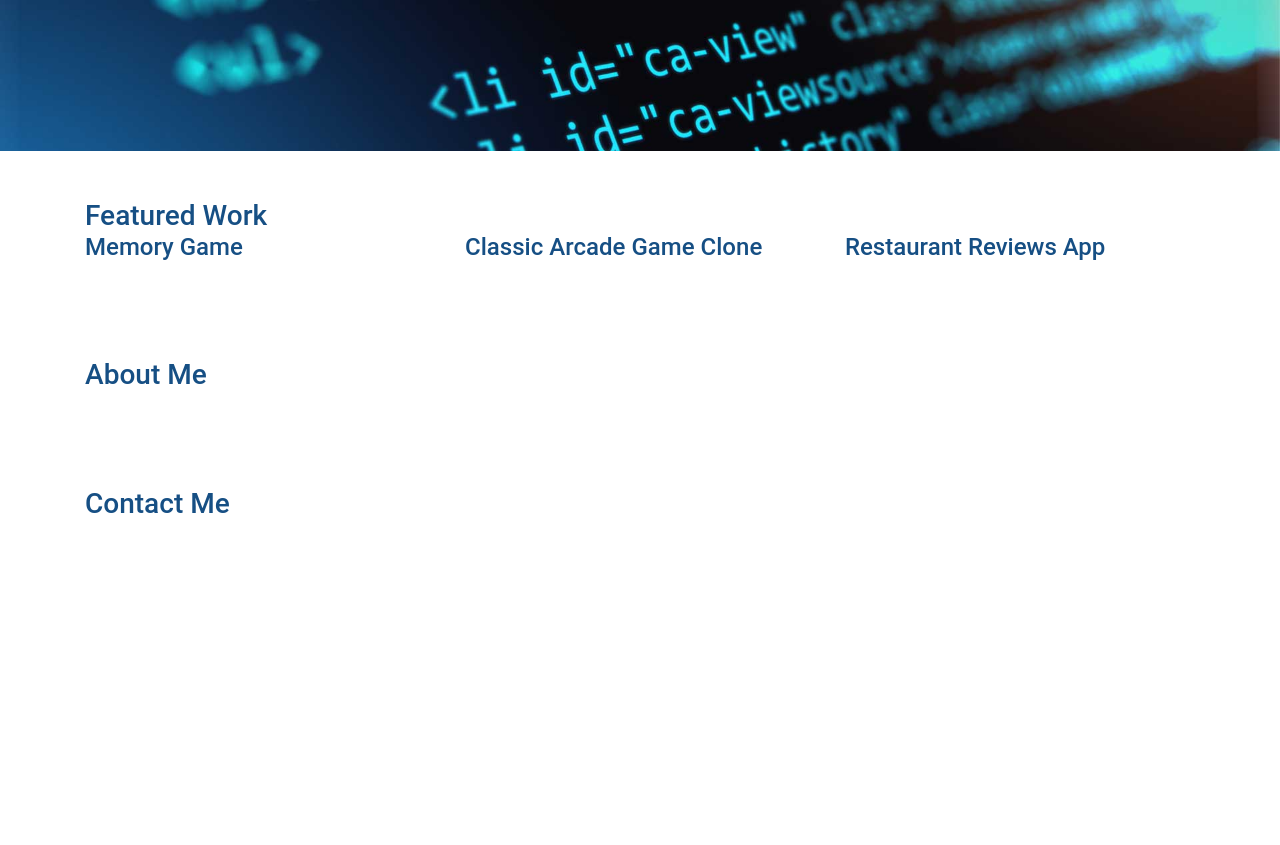
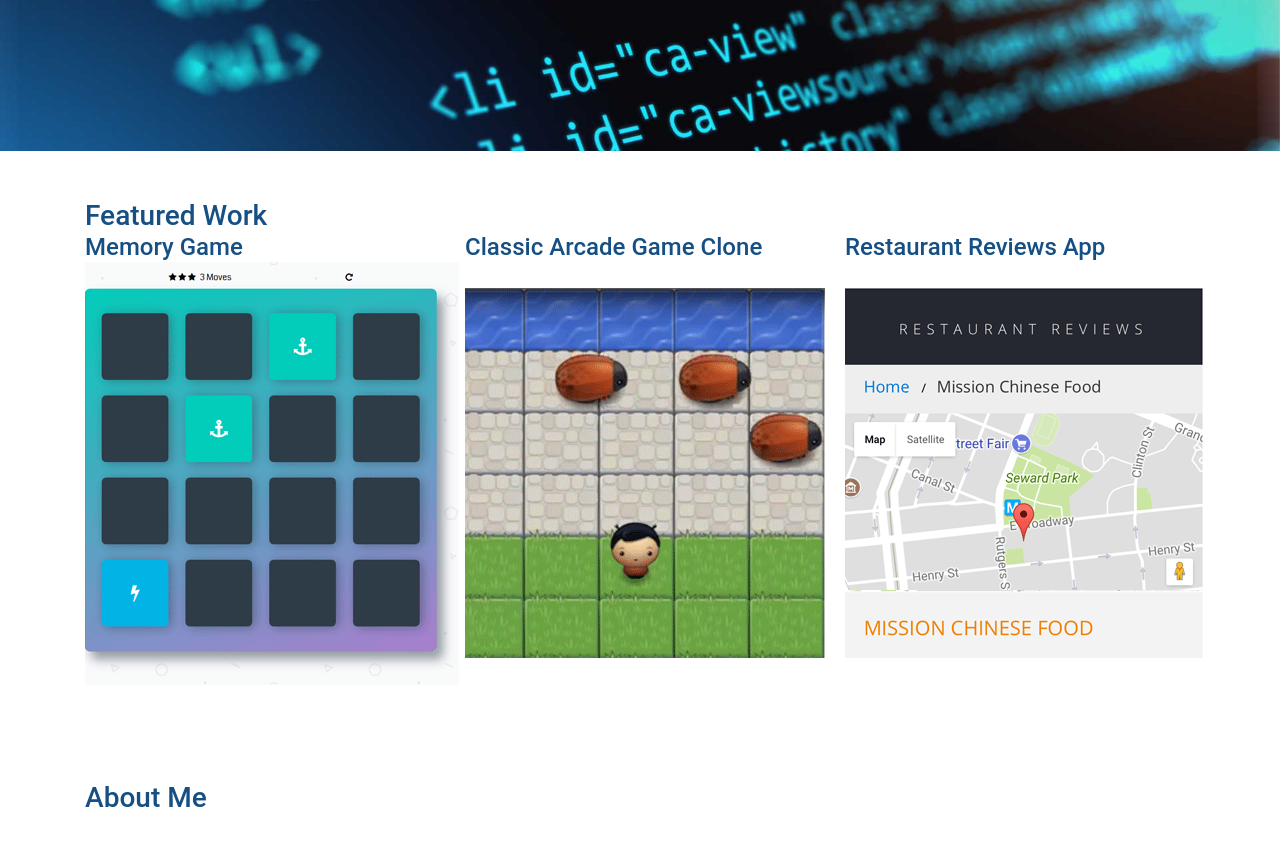
Before and after one commit to kathhill/portfolio-website, a plain HTML site: page index.html in a window 1280 px wide. Shown: the part 403-1248 px from the top of the page. Before the commit the page ends 972 px from the top, so only its background shows below. Drawn offline with nearby package versions, Linux system fonts and the light colour scheme.

Commit message:
add image paths

```diff
--- a/index.html
+++ b/index.html
@@ -48,12 +48,15 @@
 					<div class="row">
 						<div class="col-sm-4">
 							<h4>Memory Game</h4>
+							<img alt="memory game example" src="img/concentration.png" />
 						</div>
 						<div class="col-sm-4">
 							<h4>Classic Arcade Game Clone</h4>
+							<img alt="memory game example" src="img/arcade-game.png" />
 						</div>
 						<div class="col-sm-4">
 							<h4>Restaurant Reviews App</h4>
+							<img alt="memory game example" src="img/restaurant-reviews.png" />
 						</div>
 					</div>
 				</div>
```
